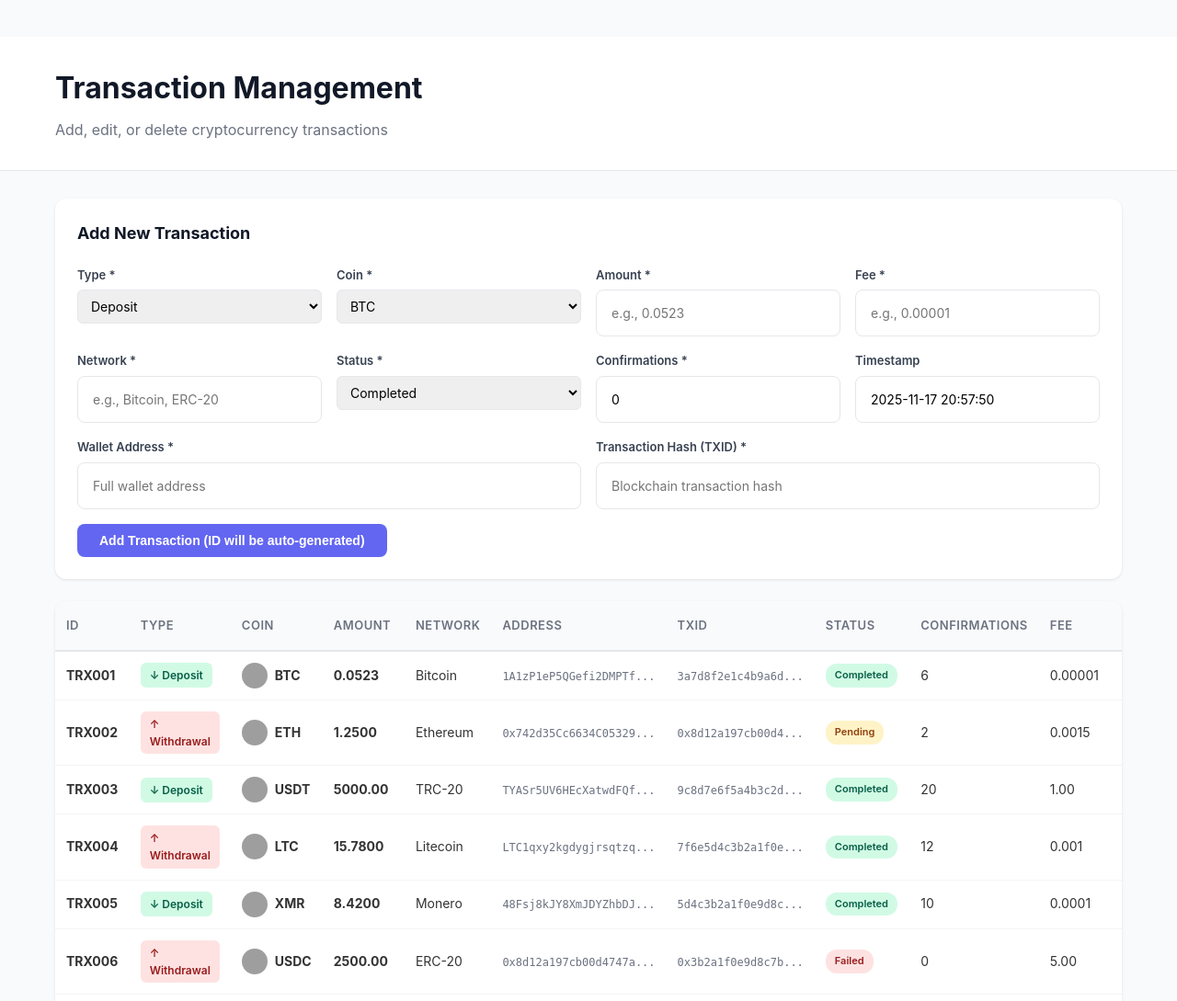
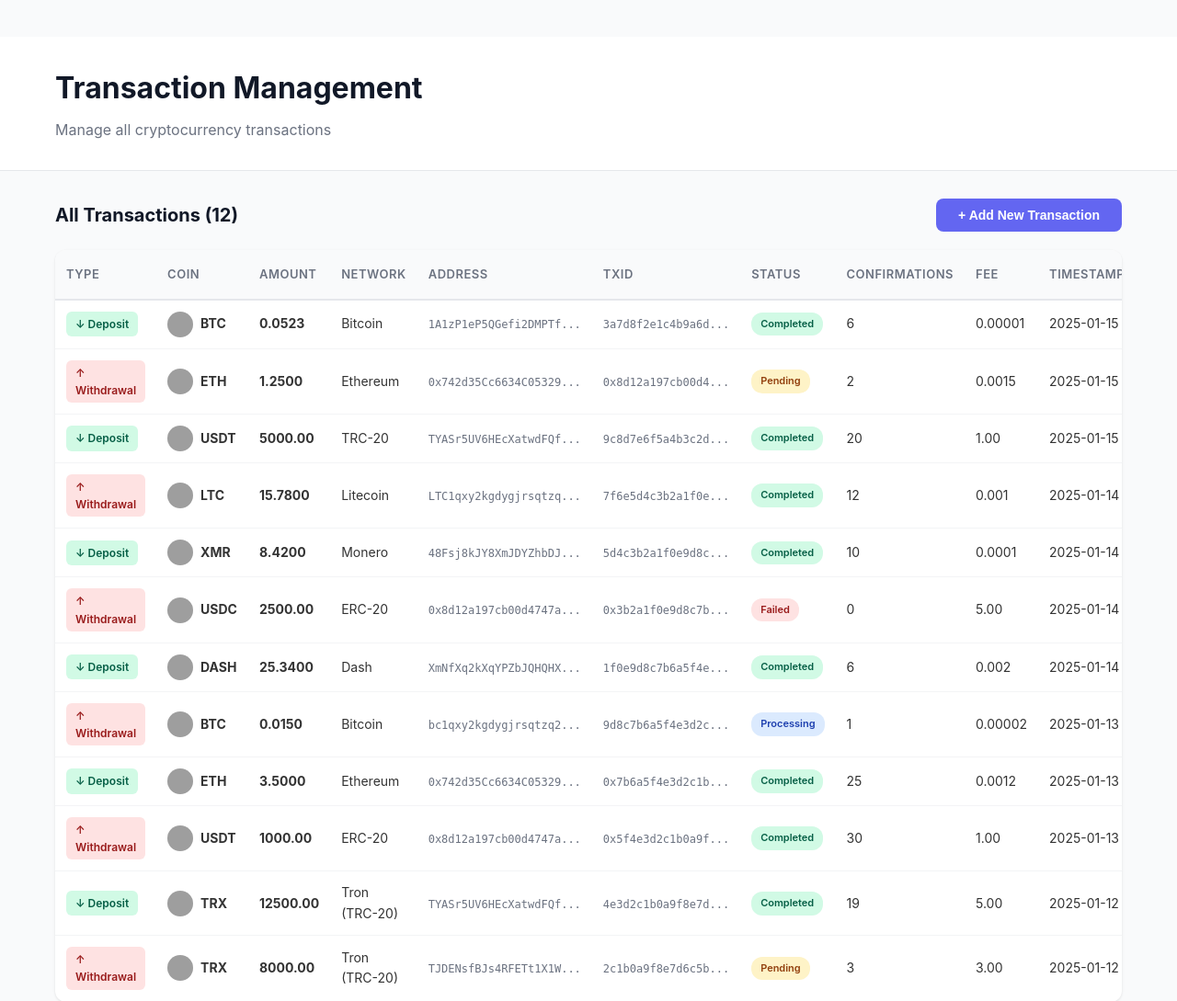
Before and after one commit to InChanMoon/site, a PHP site: page /pages/admin.php in a window 1280 px wide. Shown: the part 83-1172 px from the top of the page at 92% size. Run offline with PHP 8.4, Linux system fonts and the light colour scheme; grey boxes are pictures that could not be loaded.

Commit message:
feat: Remove ID columns and redesign admin with pure table interface
- Remove ID column (TRX001, etc.) from both transactions.php and admin.php
- Redesign admin.php with pure table-based interface
- Remove top form, add "+ Add New Transaction" button instead
- Click button to show editable row directly in table
- All existing rows can be edited inline
- Cleaner, more intuitive admin interface

```diff
--- a/pages/admin.php
+++ b/pages/admin.php
@@ -54,7 +54,7 @@ if ($_SERVER['REQUEST_METHOD'] === 'POST') {
 
         $transactions[] = $newTransaction;
         file_put_contents($transactionsFile, json_encode($transactions, JSON_PRETTY_PRINT));
-        $message = 'Transaction added successfully with ID: ' . $newTransaction['id'];
+        $message = 'Transaction added successfully!';
         $messageType = 'success';
     }
 
@@ -132,56 +132,20 @@ if ($_SERVER['REQUEST_METHOD'] === 'POST') {
     border: 1px solid #10b981;
 }
 
-.add-form-card {
-    background: #fff;
-    padding: 24px;
-    border-radius: 12px;
-    margin-bottom: 24px;
-    box-shadow: 0 1px 3px rgba(0, 0, 0, 0.1);
-}
-
-.add-form-title {
-    font-size: 18px;
-    font-weight: 700;
-    color: #111827;
+.table-header {
+    display: flex;
+    justify-content: space-between;
+    align-items: center;
     margin-bottom: 20px;
 }
 
-.form-grid {
-    display: grid;
-    grid-template-columns: repeat(4, 1fr);
-    gap: 16px;
-    margin-bottom: 16px;
+.table-title {
+    font-size: 20px;
+    font-weight: 700;
+    color: #111827;
 }
 
-.form-group {
-    display: flex;
-    flex-direction: column;
-    gap: 6px;
-}
-
-.form-label {
-    font-size: 13px;
-    font-weight: 600;
-    color: #374151;
-}
-
-.form-input,
-.form-select {
-    padding: 8px 10px;
-    border: 1px solid #e5e7eb;
-    border-radius: 6px;
-    font-size: 14px;
-    font-family: inherit;
-}
-
-.form-input:focus,
-.form-select:focus {
-    outline: none;
-    border-color: #6366f1;
-}
-
-.btn-add {
+.btn-add-row {
     padding: 10px 24px;
     background: #6366f1;
     color: #fff;
@@ -193,7 +157,7 @@ if ($_SERVER['REQUEST_METHOD'] === 'POST') {
     transition: background 0.3s;
 }
 
-.btn-add:hover {
+.btn-add-row:hover {
     background: #4f46e5;
 }
 
@@ -236,6 +200,10 @@ if ($_SERVER['REQUEST_METHOD'] === 'POST') {
 
 .transactions-table tbody tr.editing {
     background: #eff6ff;
+}
+
+.transactions-table tbody tr.new-row {
+    background: #f0fdf4;
 }
 
 .coin-cell {
@@ -314,6 +282,7 @@ if ($_SERVER['REQUEST_METHOD'] === 'POST') {
     font-weight: 600;
     cursor: pointer;
     transition: all 0.3s;
+    white-space: nowrap;
 }
 
 .btn-edit {
@@ -354,18 +323,20 @@ if ($_SERVER['REQUEST_METHOD'] === 'POST') {
 
 .edit-input {
     width: 100%;
-    padding: 4px 8px;
+    padding: 6px 8px;
     border: 1px solid #6366f1;
     border-radius: 4px;
     font-size: 13px;
+    box-sizing: border-box;
 }
 
 .edit-select {
     width: 100%;
-    padding: 4px 8px;
+    padding: 6px 8px;
     border: 1px solid #6366f1;
     border-radius: 4px;
     font-size: 13px;
+    box-sizing: border-box;
 }
 
 .monospace {
@@ -375,16 +346,6 @@ if ($_SERVER['REQUEST_METHOD'] === 'POST') {
 }
 
 @media (max-width: 1200px) {
-    .form-grid {
-        grid-template-columns: repeat(2, 1fr);
-    }
-}
-
-@media (max-width: 768px) {
-    .form-grid {
-        grid-template-columns: 1fr;
-    }
-
     .transactions-table {
         font-size: 12px;
     }
@@ -395,7 +356,7 @@ if ($_SERVER['REQUEST_METHOD'] === 'POST') {
     <div class="admin-header">
         <div class="container">
             <h1>Transaction Management</h1>
-            <p>Add, edit, or delete cryptocurrency transactions</p>
+            <p>Manage all cryptocurrency transactions</p>
         </div>
     </div>
 
@@ -406,85 +367,9 @@ if ($_SERVER['REQUEST_METHOD'] === 'POST') {
             </div>
         <?php endif; ?>
 
-        <!-- Add New Transaction Form -->
-        <div class="add-form-card">
-            <h2 class="add-form-title">Add New Transaction</h2>
-            <form method="POST" action="">
-                <input type="hidden" name="action" value="add">
-
-                <div class="form-grid">
-                    <div class="form-group">
-                        <label class="form-label">Type *</label>
-                        <select name="type" class="form-select" required>
-                            <option value="deposit">Deposit</option>
-                            <option value="withdrawal">Withdrawal</option>
-                        </select>
-                    </div>
-
-                    <div class="form-group">
-                        <label class="form-label">Coin *</label>
-                        <select name="coin" class="form-select" required>
-                            <option value="BTC">BTC</option>
-                            <option value="ETH">ETH</option>
-                            <option value="USDT">USDT</option>
-                            <option value="USDC">USDC</option>
-                            <option value="LTC">LTC</option>
-                            <option value="XMR">XMR</option>
-                            <option value="DASH">DASH</option>
-                            <option value="TRX">TRX</option>
-                        </select>
-                    </div>
-
-                    <div class="form-group">
-                        <label class="form-label">Amount *</label>
-                        <input type="text" name="amount" class="form-input" placeholder="e.g., 0.0523" required>
-                    </div>
-
-                    <div class="form-group">
-                        <label class="form-label">Fee *</label>
-                        <input type="text" name="fee" class="form-input" placeholder="e.g., 0.00001" required>
-                    </div>
-
-                    <div class="form-group">
-                        <label class="form-label">Network *</label>
-                        <input type="text" name="network" class="form-input" placeholder="e.g., Bitcoin, ERC-20" required>
-                    </div>
-
-                    <div class="form-group">
-                        <label class="form-label">Status *</label>
-                        <select name="status" class="form-select" required>
-                            <option value="completed">Completed</option>
-                            <option value="pending">Pending</option>
-                            <option value="processing">Processing</option>
-                            <option value="failed">Failed</option>
-                        </select>
-                    </div>
-
-                    <div class="form-group">
-                        <label class="form-label">Confirmations *</label>
-                        <input type="number" name="confirmations" class="form-input" value="0" min="0" required>
-                    </div>
-
-                    <div class="form-group">
-                        <label class="form-label">Timestamp</label>
-                        <input type="text" name="timestamp" class="form-input" value="<?php echo date('Y-m-d H:i:s'); ?>" placeholder="YYYY-MM-DD HH:MM:SS">
-                    </div>
-                </div>
-
-                <div class="form-grid" style="grid-template-columns: 1fr 1fr;">
-                    <div class="form-group">
-                        <label class="form-label">Wallet Address *</label>
-                        <input type="text" name="address" class="form-input" placeholder="Full wallet address" required>
-                    </div>
-
-                    <div class="form-group">
-                        <label class="form-label">Transaction Hash (TXID) *</label>
-                        <input type="text" name="txid" class="form-input" placeholder="Blockchain transaction hash" required>
-                    </div>
-                </div>
-
-                <button type="submit" class="btn-add">Add Transaction (ID will be auto-generated)</button>
-            </form>
+        <div class="table-header">
+            <div class="table-title">All Transactions (<?php echo count($transactions); ?>)</div>
+            <button class="btn-add-row" onclick="showNewRow()">+ Add New Transaction</button>
         </div>
 
         <!-- Transactions Table -->
@@ -492,7 +377,6 @@ if ($_SERVER['REQUEST_METHOD'] === 'POST') {
             <table class="transactions-table">
                 <thead>
                     <tr>
-                        <th>ID</th>
                         <th>Type</th>
                         <th>Coin</th>
                         <th>Amount</th>
@@ -507,16 +391,59 @@ if ($_SERVER['REQUEST_METHOD'] === 'POST') {
                     </tr>
                 </thead>
                 <tbody>
+                    <!-- New Row Template (hidden by default) -->
+                    <tr id="new-row" style="display: none;" class="new-row">
+                        <td>
+                            <select class="edit-select" id="new-type">
+                                <option value="deposit">Deposit</option>
+                                <option value="withdrawal">Withdrawal</option>
+                            </select>
+                        </td>
+                        <td>
+                            <select class="edit-select" id="new-coin">
+                                <option value="BTC">BTC</option>
+                                <option value="ETH">ETH</option>
+                                <option value="USDT">USDT</option>
+                                <option value="USDC">USDC</option>
+                                <option value="LTC">LTC</option>
+                                <option value="XMR">XMR</option>
+                                <option value="DASH">DASH</option>
+                                <option value="TRX">TRX</option>
+                            </select>
+                        </td>
+                        <td><input type="text" class="edit-input" id="new-amount" placeholder="0.00"></td>
+                        <td><input type="text" class="edit-input" id="new-network" placeholder="Network"></td>
+                        <td><input type="text" class="edit-input" id="new-address" placeholder="Address"></td>
+                        <td><input type="text" class="edit-input" id="new-txid" placeholder="Transaction hash"></td>
+                        <td>
+                            <select class="edit-select" id="new-status">
+                                <option value="completed">Completed</option>
+                                <option value="pending">Pending</option>
+                                <option value="processing">Processing</option>
+                                <option value="failed">Failed</option>
+                            </select>
+                        </td>
+                        <td><input type="number" class="edit-input" id="new-confirmations" value="0" min="0"></td>
+                        <td><input type="text" class="edit-input" id="new-fee" placeholder="0.00"></td>
+                        <td><input type="text" class="edit-input" id="new-timestamp" value="<?php echo date('Y-m-d H:i:s'); ?>"></td>
+                        <td>
+                            <div class="action-buttons">
+                                <button class="btn-save" onclick="saveNewRow()">Save</button>
+                                <button class="btn-cancel-edit" onclick="cancelNewRow()">Cancel</button>
+                            </div>
+                        </td>
+                    </tr>
+
                     <?php if (empty($transactions)): ?>
-                        <tr>
-                            <td colspan="12" style="text-align: center; padding: 40px; color: #6b7280;">
-                                No transactions yet. Add your first transaction above.
+                        <tr id="empty-message">
+                            <td colspan="11" style="text-align: center; padding: 40px; color: #6b7280;">
+                                No transactions yet. Click "Add New Transaction" to create one.
                             </td>
                         </tr>
                     <?php else: ?>
                         <?php foreach ($transactions as $tx): ?>
+                            <!-- Normal View Row -->
                             <tr id="row-<?php echo htmlspecialchars($tx['id']); ?>">
-                                <td><strong><?php echo htmlspecialchars($tx['id']); ?></strong></td>
                                 <td>
                                     <span class="tx-type <?php echo $tx['type']; ?>">
                                         <?php echo $tx['type'] === 'deposit' ? '↓' : '↑'; ?>
@@ -551,9 +478,8 @@ if ($_SERVER['REQUEST_METHOD'] === 'POST') {
                                 </td>
                             </tr>
 
-                            <!-- Hidden edit row -->
+                            <!-- Edit Row (hidden by default) -->
                             <tr id="edit-<?php echo htmlspecialchars($tx['id']); ?>" style="display: none;" class="editing">
-                                <td><strong><?php echo htmlspecialchars($tx['id']); ?></strong></td>
                                 <td>
                                     <select class="edit-select" id="type-<?php echo htmlspecialchars($tx['id']); ?>">
                                         <option value="deposit" <?php echo $tx['type'] === 'deposit' ? 'selected' : ''; ?>>Deposit</option>
@@ -603,6 +529,58 @@ if ($_SERVER['REQUEST_METHOD'] === 'POST') {
 </main>
 
 <script>
+function showNewRow() {
+    // Hide empty message if visible
+    const emptyMsg = document.getElementById('empty-message');
+    if (emptyMsg) {
+        emptyMsg.style.display = 'none';
+    }
+
+    // Show new row
+    document.getElementById('new-row').style.display = 'table-row';
+}
+
+function cancelNewRow() {
+    document.getElementById('new-row').style.display = 'none';
+
+    // Show empty message again if no transactions
+    const emptyMsg = document.getElementById('empty-message');
+    if (emptyMsg) {
+        emptyMsg.style.display = 'table-row';
+    }
+}
+
+function saveNewRow() {
+    const form = document.createElement('form');
+    form.method = 'POST';
+    form.action = '';
+
+    const fields = {
+        action: 'add',
+        type: document.getElementById('new-type').value,
+        coin: document.getElementById('new-coin').value,
+        amount: document.getElementById('new-amount').value,
+        network: document.getElementById('new-network').value,
+        address: document.getElementById('new-address').value,
+        txid: document.getElementById('new-txid').value,
+        status: document.getElementById('new-status').value,
+        confirmations: document.getElementById('new-confirmations').value,
+        fee: document.getElementById('new-fee').value,
+        timestamp: document.getElementById('new-timestamp').value
+    };
+
+    for (const [key, value] of Object.entries(fields)) {
+        const input = document.createElement('input');
+        input.type = 'hidden';
+        input.name = key;
+        input.value = value;
+        form.appendChild(input);
+    }
+
+    document.body.appendChild(form);
+    form.submit();
+}
+
 function editRow(id) {
     document.getElementById('row-' + id).style.display = 'none';
     document.getElementById('edit-' + id).style.display = 'table-row';
--- a/pages/transactions.php
+++ b/pages/transactions.php
@@ -373,7 +373,6 @@ sort($uniqueCoins);
                 <table class="transactions-table">
                     <thead>
                         <tr>
-                            <th>ID</th>
                             <th>Type</th>
                             <th>Coin</th>
                             <th>Amount</th>
@@ -386,7 +385,6 @@ sort($uniqueCoins);
                     <tbody>
                         <?php foreach ($filteredTransactions as $tx): ?>
                             <tr>
-                                <td><strong><?php echo htmlspecialchars($tx['id']); ?></strong></td>
                                 <td>
                                     <span class="tx-type <?php echo $tx['type']; ?>">
                                         <?php echo $tx['type'] === 'deposit' ? '↓' : '↑'; ?>
```
